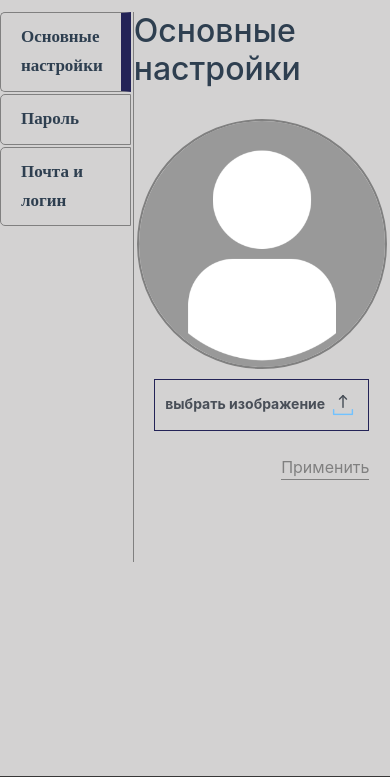
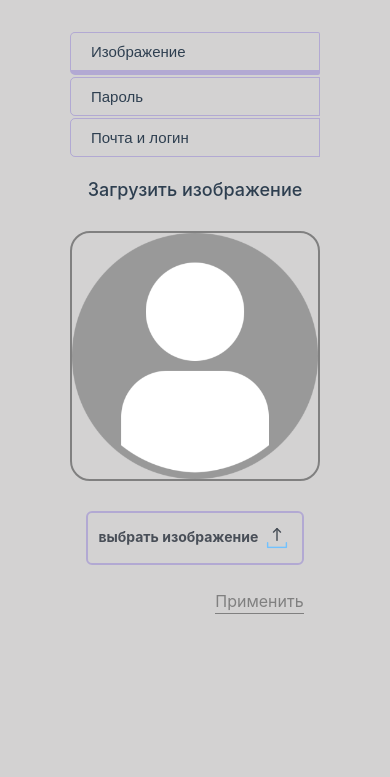
Before and after one commit to Daniil1703/EvanCarmichael, a Django app: page /profile/main in a window 390 px wide. Shown: the part 68-845 px from the top of the page. Run offline with Django 3.2, Linux system fonts and the light colour scheme; the visitor is signed in with stand-in values (Sample User, id 1); some libraries are stand-ins or nearby versions.

Commit message:
added profile adaptation for smartphones

```diff
--- a/polls/static/css/navbar.css
+++ b/polls/static/css/navbar.css
@@ -74,7 +74,7 @@ a:focus {
     font-size: 1.2em !important;
     color: rgb(82, 80, 80) !important;
     margin: 10px 10px;
-    font: 2.3vw "Oswald", sans-serif
+    font: 2.3vw "Oswald", sans-serif;
     line-height: 1.7;
 }
 
--- a/polls/static/css/profile/profile.css
+++ b/polls/static/css/profile/profile.css
@@ -10,35 +10,31 @@
     flex-direction: column;
     width: 300px;
     height: 550px;
-    border-right: 1px solid grey;
 }
+
 .sidebar-profile a{
     width: 99%;
     margin-bottom: 2px;
-    border: 1px solid grey;
+    border: 1px solid rgba(47, 5, 212, 0.2);
     padding: 10px 20px;
-    font-size: 17px;
-    font-weight: bold;
     color: #2e3f50;
     border-radius: 5px 0 0 5px;
+    font: 19px "Oswald", sans-serif;
 }
 
 .sidebar-profile .tabs__link_active {
-    border-right: 10px solid #232357;
+    border-right: 10px solid rgba(47, 5, 212, 0.2);
+    border-radius: 5px 2px 2px 5px;
 }
 
 .information {
     width: 900px;
     height:500px;
+    border-left: 1px solid grey;
 }
-.tabs__pane {
-    display: none;
-  }
 
-  .tabs__pane_show {
+.information-blocks {
     display: flex;
-  }
-.information-blocks {
     align-items: center;
     flex-direction: column;
 }
@@ -64,21 +60,22 @@
     width: 250px;
     height: 250px;
     object-fit: cover;
-    border-radius: 50%;
+    border-radius: 20px;
 }
 
 .image_ava {
     width: 250px;
     height: 250px;
-    border-radius: 50%;
+    border-radius: 20px;
 }
 
 #upload-image {
     display: none;
 }
 .image-upload-button {
-    margin-top: 10px;
-    border: 1px solid #232357;
+    margin-top: 30px;
+    border: 2px solid rgba(47, 5, 212, 0.2);
+    border-radius: 6px;
     padding: 10px;
     color: #494f58;
     font-weight: bold;
@@ -86,3 +83,108 @@
 .image-upload-button:hover {
     cursor: pointer;
 }
+
+.pass {
+    width: 100%;
+    font-weight: 700;
+    font-size: 14px;
+    letter-spacing: 1px;
+    background: #d3d2d2;
+    padding: 10px 20px;
+    border: none;
+    border-radius: 6px;
+    outline: none;
+    box-sizing: border-box;
+    border: 2px solid rgba(47, 5, 212, 0.2);
+    text-align: center;
+    font-family: 'Ubuntu', sans-serif;
+}
+
+.pass:focus {
+    border: 2px solid rgba(3, 19, 114, 0.4) !important;
+}
+
+.form-input {
+    max-width: 300px;
+}
+
+.form-input label {
+    color: #525151;
+    font-weight: bold;
+    font-size: 15px;
+}
+
+.form-input .errorlist {
+    color: red;
+}
+
+@media screen and (max-width: 1220px) {
+    .sidebar-profile a{
+        width: 100%;
+        margin: 2px 10px 2px 10px;
+    }
+    .information {
+        margin-left: 20px;
+    }
+}
+
+@media screen and (max-width: 600px){
+    .sidebar-profile a{
+        font-size: 15px;
+        margin: 0 0 2px 5px;
+    }
+
+    .disc-inf {
+        text-align: center;
+        font-size: 20px;
+    }
+
+    .information {
+        margin-left: 10px;
+        margin-bottom: 0px;
+        width: 500px;
+    }
+
+    .form-input {
+        width: 250px;
+    }
+}
+
+@media screen and (max-width: 450px) {
+    .account-container {
+        display: flex;
+        flex-direction: column;
+        width: 100%;
+        margin-top: 100px;
+    }
+
+    .sidebar-profile {
+        width: 250px;
+        height: auto;
+        margin-bottom: 20px;
+        margin-left: auto;
+        margin-right: auto;
+    }
+
+    .sidebar-profile .tabs__link_active {
+        border-right: 1px solid rgba(47, 5, 212, 0.2);
+        border-bottom: 5px solid rgba(47, 5, 212, 0.2);
+    }
+
+    .sidebar-profile a{
+        font-size: 15px;
+        margin: 0 0 2px 0;
+    }
+
+    .information {
+        width: 100%;
+        border: 0;
+        margin: 0;
+        height: auto;
+    }
+
+    .disc-inf {
+        text-align: center;
+        font-size: 18px;
+    }
+}
--- a/users/forms.py
+++ b/users/forms.py
@@ -174,7 +174,7 @@ class ProfileUpdateFrom(forms.ModelForm):
 class EmailChangeForm(forms.ModelForm):
     email = forms.EmailField(
         label=('Email:'),
-        widget=forms.EmailInput(attrs={'class': 'un'})
+        widget=forms.EmailInput(attrs={'class': 'pass'})
     )
 
     class Meta:
@@ -185,7 +185,7 @@ class EmailChangeForm(forms.ModelForm):
 class LoginChangeForm(forms.ModelForm):
     login_user = forms.CharField(
         label=('Логин:'),
-        widget=forms.TextInput(attrs={'class': 'un'})
+        widget=forms.TextInput(attrs={'class': 'pass'})
     )
 
     class Meta:
--- a/users/templates/users/profile.html
+++ b/users/templates/users/profile.html
@@ -10,20 +10,19 @@
 {% endblock %}
 
 {% block content %}
-<div class="account-container tabs">
-    <div class="sidebar-profile tabs__nav">
-        <a class="tabs__link tabs__link_active" href="#content-1">Основные настройки</a>
-        <a class="tabs__link" href="#content-2">Пароль</a>
-        <a class="tabs__link" href="#content-3">Почта и логин</a>
+<div class="account-container">
+    <div class="sidebar-profile">
+        <a class="tabs__link_active" href="{% url 'users:account' %}">Изображение</a>
+        <a href="{% url 'users:pass_ch' %}">Пароль</a>
+        <a href="{% url 'users:login_mail' %}">Почта и логин</a>
     </div>
-    <div class="information tabs__content">
-
-        <div class="information-blocks tabs__pane tabs__pane_show" id="content-1">
-            <h2 class="disc-inf">Основные настройки</h2>
+    <div class="information">
+        <div class="information-blocks">
+            <h2 class="disc-inf">Загрузить изображение</h2>
             <div class="image_ava">
                 <img id="image" class="image_ava-img" src="{{ user.profile.picture.url }}" alt="">
             </div>
-            <form class="" action="." method="post" enctype="multipart/form-data">
+                <form class="" action="{% url 'users:account' %}" method="post" enctype="multipart/form-data">
                     {% csrf_token %}
                     <label for="upload-image">
                         <p class="image-upload-button">выбрать изображение <img src="{% static 'images/icons/upload_image.png' %}" alt=""></p>
@@ -33,17 +32,6 @@
                     <button class="button-submit-profile" type="submit" name="button">Применить</button>
                 </form>
           </div>
-
-        <div class="information-blocks tabs__pane" id="content-2">
-            <h2 class="disc-inf">Смена пароля</h2>
-
-        </div>
-
-        <div class="information-blocks tabs__pane" id="content-3">
-            <h2 class="disc-inf">Настройки почты и логина</h2>
-
-        </div>
-
     </div>
 </div>
 <script>
@@ -63,68 +51,5 @@ if (input.files && input.files[0]) {
 $("#upload-image").change(function(){
 readURL(this);
 });
-
-var $tabs = function (target) {
-  var
-    _elemTabs = (typeof target === 'string' ? document.querySelector(target) : target),
-    _eventTabsShow,
-    _showTab = function (tabsLinkTarget) {
-      var tabsPaneTarget, tabsLinkActive, tabsPaneShow;
-      tabsPaneTarget = document.querySelector(tabsLinkTarget.getAttribute('href'));
-      tabsLinkActive = tabsLinkTarget.parentElement.querySelector('.tabs__link_active');
-      tabsPaneShow = tabsPaneTarget.parentElement.querySelector('.tabs__pane_show');
-      // если следующая вкладка равна активной, то завершаем работу
-      if (tabsLinkTarget === tabsLinkActive) {
-        return;
-      }
-      // удаляем классы у текущих активных элементов
-      if (tabsLinkActive !== null) {
-        tabsLinkActive.classList.remove('tabs__link_active');
-      }
-      if (tabsPaneShow !== null) {
-        tabsPaneShow.classList.remove('tabs__pane_show');
-      }
-      // добавляем классы к элементам (в завимости от выбранной вкладки)
-      tabsLinkTarget.classList.add('tabs__link_active');
-      tabsPaneTarget.classList.add('tabs__pane_show');
-      document.dispatchEvent(_eventTabsShow);
-    },
-    _switchTabTo = function (tabsLinkIndex) {
-      var tabsLinks = _elemTabs.querySelectorAll('.tabs__link');
-      if (tabsLinks.length > 0) {
-        if (tabsLinkIndex > tabsLinks.length) {
-          tabsLinkIndex = tabsLinks.length;
-        } else if (tabsLinkIndex < 1) {
-          tabsLinkIndex = 1;
-        }
-        _showTab(tabsLinks[tabsLinkIndex - 1]);
-      }
-    };
-
-  _eventTabsShow = new CustomEvent('tab.show', { detail: _elemTabs });
-
-  _elemTabs.addEventListener('click', function (e) {
-    var tabsLinkTarget = e.target;
-    // завершаем выполнение функции, если кликнули не по ссылке
-    if (!tabsLinkTarget.classList.contains('tabs__link')) {
-      return;
-    }
-    // отменяем стандартное действие
-    e.preventDefault();
-    _showTab(tabsLinkTarget);
-  });
-
-  return {
-    showTab: function (target) {
-      _showTab(target);
-    },
-    switchTabTo: function (index) {
-      _switchTabTo(index);
-    }
-  }
-
-};
-
-$tabs('.tabs');
 </script>
 {% endblock %}
```
Also changed, not shown: users/templates/users/profile-mail.html (added, +31 -0 lines), users/templates/users/profile-pas.html (added, +30 -0 lines). Lines whose indentation alone changed are shown as unchanged.
